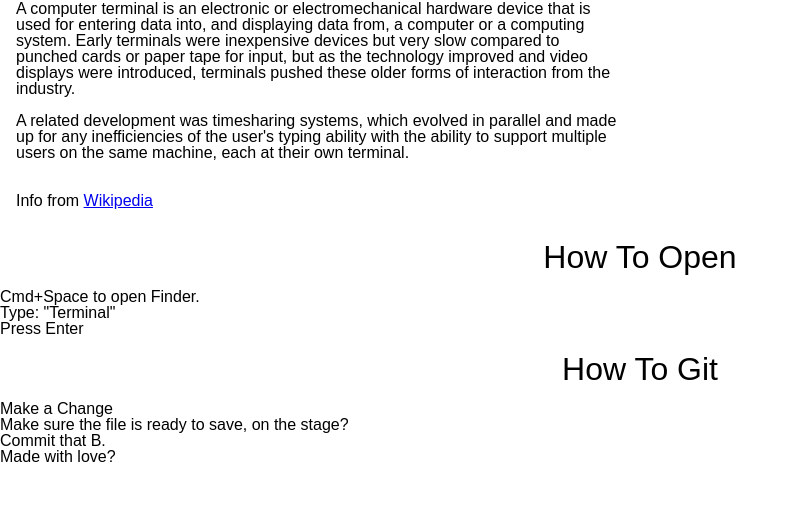
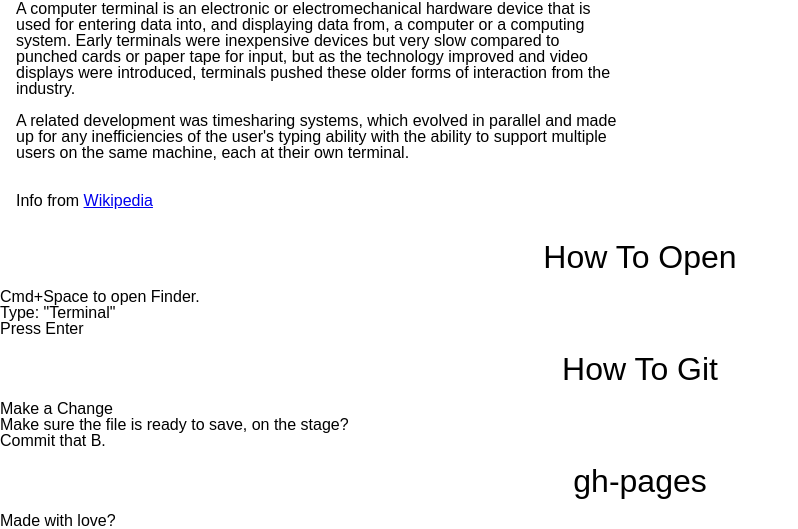
Before and after one commit to alyssaamrhein/terminal-git-site, a plain HTML site: page index.html in a window 1280 px wide. Shown: the part 689-1218 px from the top of the page, without its empty margins (0-798 px from the left). Before the commit the page ends 1154 px from the top, so only its background shows below. Drawn offline with Linux system fonts and the light colour scheme.

Commit message:
Added gh-pages

```diff
--- a/index.html
+++ b/index.html
@@ -43,6 +43,7 @@
     <li>Make sure the file is ready to save, on the stage?</li>
     <li>Commit that B.</li>
   </ul>
+  <h3>gh-pages</h3>
 
 </section>
 <footer>
```
